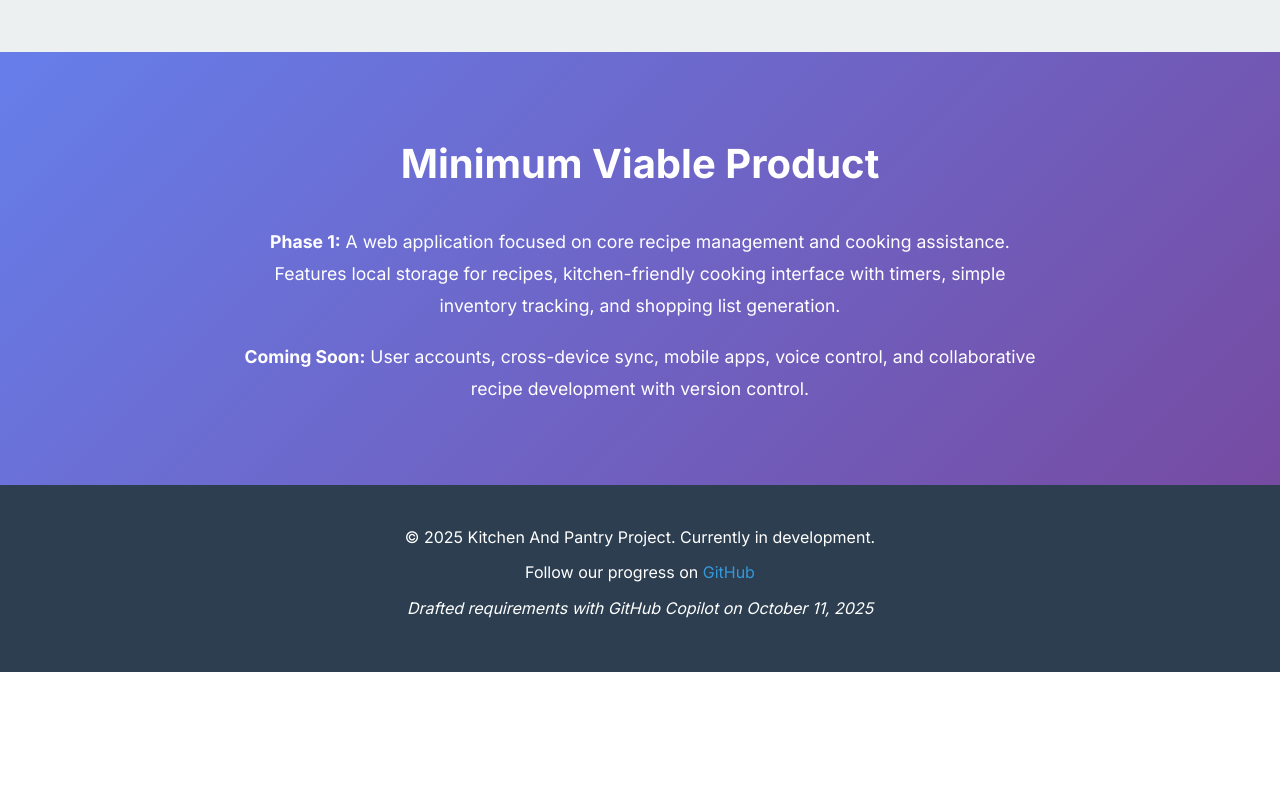
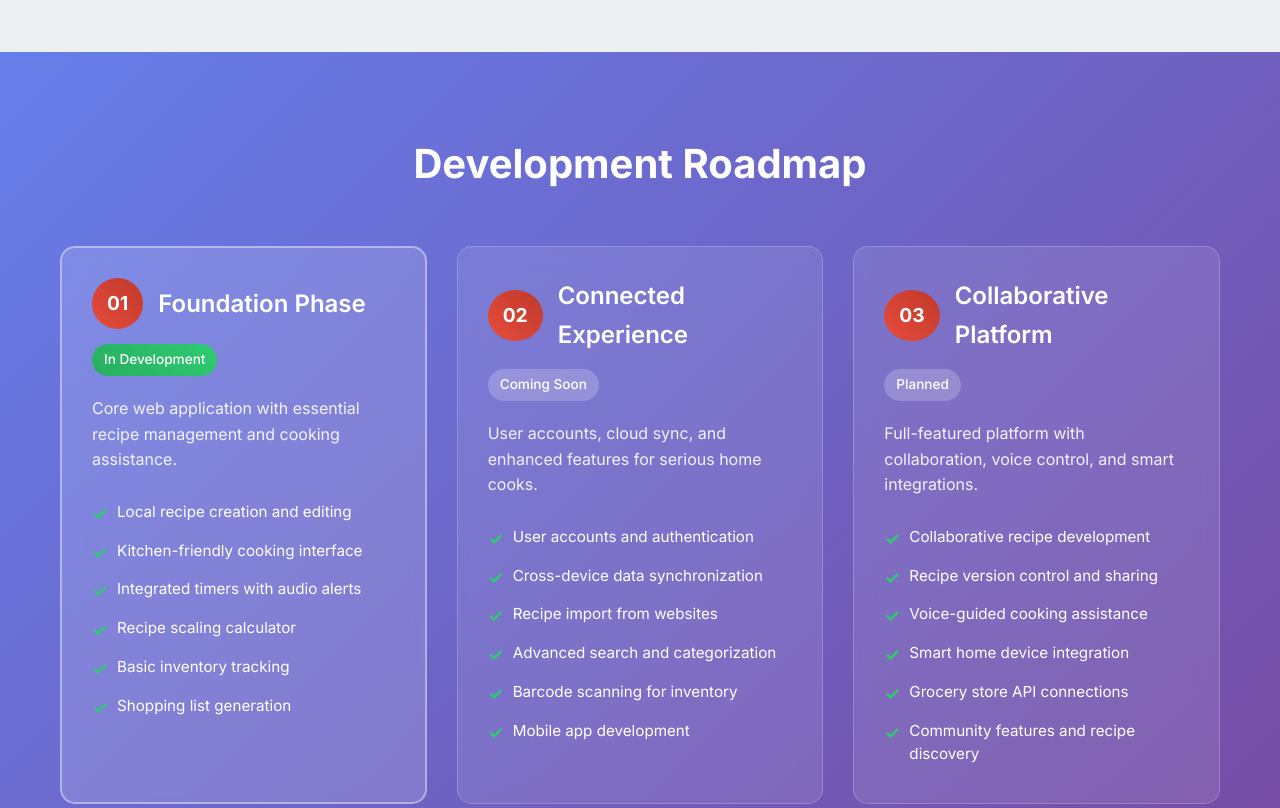
Before and after one commit to Ignyos/KitchenAndPantry-home, a plain HTML site: page index.html in a window 1280 px wide. Shown: the part 2360-3168 px from the top of the page. Before the commit the page ends 3032 px from the top, so only its background shows below. Drawn offline with Linux system fonts and the light colour scheme.

Commit message:
style change and add roadmap

```diff
--- a/index.html
+++ b/index.html
@@ -85,19 +85,66 @@
         </div>
     </section>
 
-    <section class="mvp-section">
+    <section class="roadmap-section">
         <div class="container">
-            <h2>Minimum Viable Product</h2>
-            <div class="mvp-content">
-                <p>
-                    <strong>Phase 1:</strong> A web application focused on core recipe management and cooking assistance.
-                    Features local storage for recipes, kitchen-friendly cooking interface with timers,
-                    simple inventory tracking, and shopping list generation.
-                </p>
-                <p class="spacing">
-                    <strong>Coming Soon:</strong> User accounts, cross-device sync, mobile apps, voice control,
-                    and collaborative recipe development with version control.
-                </p>
+            <h2>Development Roadmap</h2>
+            <div class="roadmap-phases">
+                <div class="phase-card phase-active">
+                    <div class="phase-header">
+                        <span class="phase-number">01</span>
+                        <h3>Foundation Phase</h3>
+                        <span class="phase-status">In Development</span>
+                    </div>
+                    <div class="phase-content">
+                        <p>Core web application with essential recipe management and cooking assistance.</p>
+                        <ul class="feature-list">
+                            <li>Local recipe creation and editing</li>
+                            <li>Kitchen-friendly cooking interface</li>
+                            <li>Integrated timers with audio alerts</li>
+                            <li>Recipe scaling calculator</li>
+                            <li>Basic inventory tracking</li>
+                            <li>Shopping list generation</li>
+                        </ul>
+                    </div>
+                </div>
+
+                <div class="phase-card">
+                    <div class="phase-header">
+                        <span class="phase-number">02</span>
+                        <h3>Connected Experience</h3>
+                        <span class="phase-status">Coming Soon</span>
+                    </div>
+                    <div class="phase-content">
+                        <p>User accounts, cloud sync, and enhanced features for serious home cooks.</p>
+                        <ul class="feature-list">
+                            <li>User accounts and authentication</li>
+                            <li>Cross-device data synchronization</li>
+                            <li>Recipe import from websites</li>
+                            <li>Advanced search and categorization</li>
+                            <li>Barcode scanning for inventory</li>
+                            <li>Mobile app development</li>
+                        </ul>
+                    </div>
+                </div>
+
+                <div class="phase-card">
+                    <div class="phase-header">
+                        <span class="phase-number">03</span>
+                        <h3>Collaborative Platform</h3>
+                        <span class="phase-status">Planned</span>
+                    </div>
+                    <div class="phase-content">
+                        <p>Full-featured platform with collaboration, voice control, and smart integrations.</p>
+                        <ul class="feature-list">
+                            <li>Collaborative recipe development</li>
+                            <li>Recipe version control and sharing</li>
+                            <li>Voice-guided cooking assistance</li>
+                            <li>Smart home device integration</li>
+                            <li>Grocery store API connections</li>
+                            <li>Community features and recipe discovery</li>
+                        </ul>
+                    </div>
+                </div>
             </div>
         </div>
     </section>
@@ -105,8 +152,6 @@
     <footer class="footer">
         <div class="container">
             <p>&copy; 2025 Kitchen And Pantry Project. Currently in development.</p>
-            <p>Follow our progress on <a href="https://github.com/Ignyos/KitchenAndPantry" target="_blank" rel="noopener">GitHub</a></p>
-            <p><em>Drafted requirements with GitHub Copilot on October 11, 2025</em></p>
         </div>
     </footer>
 
--- a/style.css
+++ b/style.css
@@ -8,7 +8,7 @@
             font-family: 'Inter', -apple-system, BlinkMacSystemFont, 'Segoe UI', system-ui, sans-serif;
             line-height: 1.6;
             color: #2c3e50;
-            background: linear-gradient(135deg, #667eea 0%, #764ba2 100%);
+            background: linear-gradient(110deg, #7391e4 0%, #0c0e9b 100%);
             min-height: 100vh;
             overflow-x: hidden;
         }
@@ -197,23 +197,112 @@
             font-size: 0.9rem;
         }
 
-        .mvp-section {
+        .roadmap-section {
             background: linear-gradient(135deg, #667eea 0%, #764ba2 100%);
             padding: 80px 0;
             color: white;
+        }
+
+        .roadmap-section h2 {
+            font-size: 2.5rem;
+            margin-bottom: 50px;
             text-align: center;
         }
 
-        .mvp-section h2 {
-            font-size: 2.5rem;
-            margin-bottom: 30px;
+        .roadmap-phases {
+            display: grid;
+            grid-template-columns: repeat(auto-fit, minmax(350px, 1fr));
+            gap: 30px;
+            max-width: 1200px;
+            margin: 0 auto;
         }
 
-        .mvp-content {
-            max-width: 800px;
-            margin: 0 auto;
+        .phase-card {
+            background: rgba(255, 255, 255, 0.1);
+            border-radius: 15px;
+            padding: 30px;
+            -webkit-backdrop-filter: blur(10px);
+            backdrop-filter: blur(10px);
+            border: 1px solid rgba(255, 255, 255, 0.2);
+            transition: transform 0.3s ease, box-shadow 0.3s ease;
+        }
+
+        .phase-card:hover {
+            transform: translateY(-5px);
+            box-shadow: 0 10px 30px rgba(0, 0, 0, 0.2);
+        }
+
+        .phase-active {
+            background: rgba(255, 255, 255, 0.15);
+            border: 2px solid rgba(255, 255, 255, 0.4);
+        }
+
+        .phase-header {
+            display: flex;
+            align-items: center;
+            gap: 15px;
+            margin-bottom: 20px;
+            flex-wrap: wrap;
+        }
+
+        .phase-number {
+            background: linear-gradient(45deg, #e74c3c, #c0392b);
+            color: white;
+            font-size: 1.2rem;
+            font-weight: 700;
+            padding: 10px 15px;
+            border-radius: 50%;
+            min-width: 45px;
+            text-align: center;
+        }
+
+        .phase-header h3 {
+            font-size: 1.5rem;
+            font-weight: 600;
+            flex: 1;
+            min-width: 150px;
+        }
+
+        .phase-status {
+            background: rgba(255, 255, 255, 0.2);
+            padding: 5px 12px;
+            border-radius: 20px;
+            font-size: 0.85rem;
+            font-weight: 500;
+        }
+
+        .phase-active .phase-status {
+            background: linear-gradient(45deg, #27ae60, #2ecc71);
+            color: white;
+        }
+
+        .phase-content p {
+            font-size: 1rem;
+            line-height: 1.6;
+            margin-bottom: 20px;
+            opacity: 0.9;
+        }
+
+        .feature-list {
+            list-style: none;
+            padding: 0;
+        }
+
+        .feature-list li {
+            padding: 8px 0;
+            padding-left: 25px;
+            position: relative;
+            font-size: 0.95rem;
+            line-height: 1.5;
+        }
+
+        .feature-list li::before {
+            content: "✓";
+            position: absolute;
+            left: 0;
+            color: #2ecc71;
+            font-weight: bold;
             font-size: 1.1rem;
-            line-height: 1.8;
         }
 
         .footer {
@@ -250,7 +339,7 @@
 
             .features h2,
             .target-users h2,
-            .mvp-section h2 {
+            .roadmap-section h2 {
                 font-size: 2rem;
             }
 
@@ -273,8 +362,28 @@
 
             .features,
             .target-users,
-            .mvp-section {
+            .roadmap-section {
                 padding: 60px 0;
+            }
+
+            .roadmap-phases {
+                grid-template-columns: 1fr;
+                gap: 20px;
+            }
+
+            .phase-card {
+                padding: 25px 20px;
+            }
+
+            .phase-header {
+                flex-direction: column;
+                align-items: flex-start;
+                gap: 10px;
+            }
+
+            .phase-header h3 {
+                font-size: 1.3rem;
+                min-width: auto;
             }
         }
 
```
Also changed, not shown: 1 other file.
